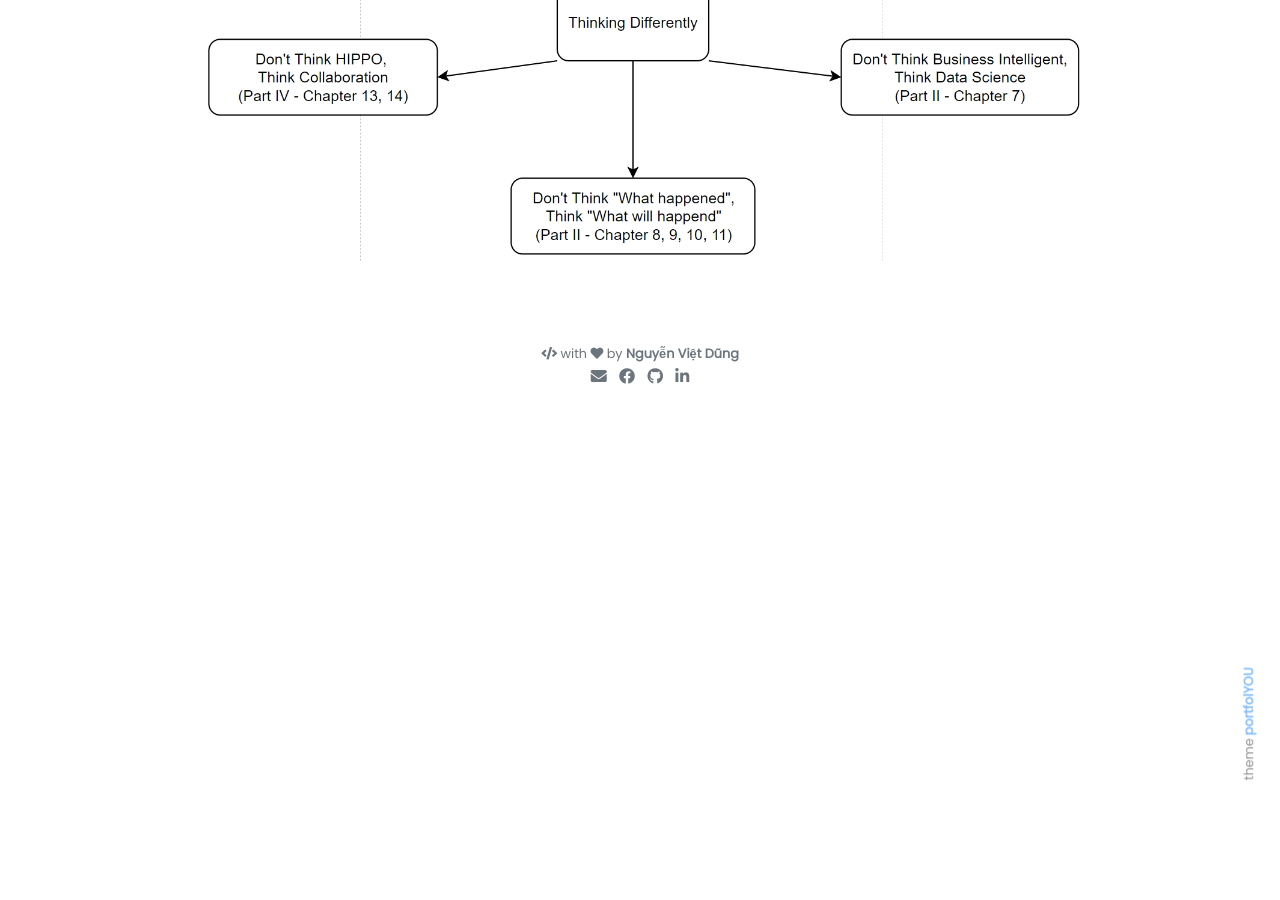
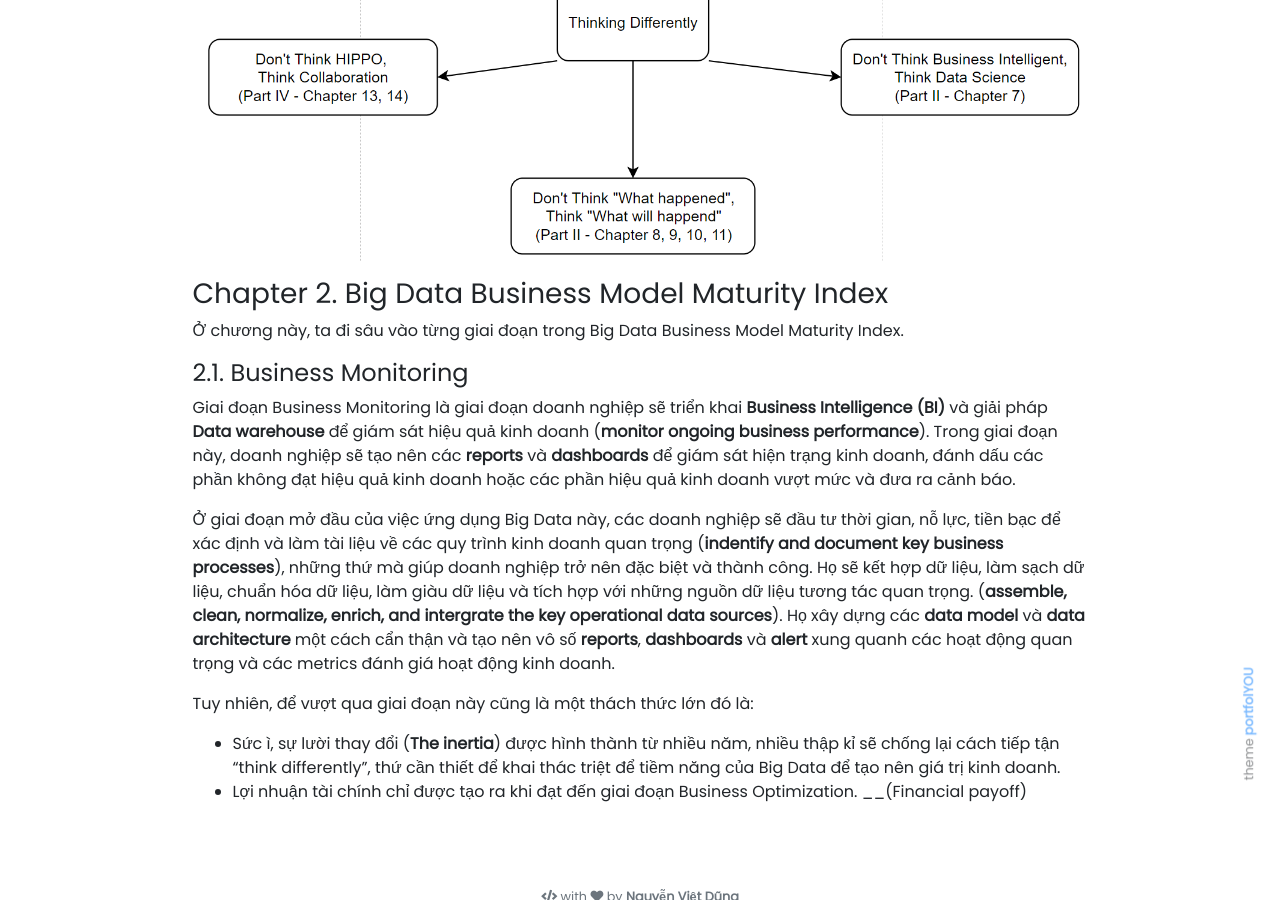
Before and after one commit to dungnv0696/nhathomongmo, a Jekyll site: the page built from _posts/2022-05-31-business-potential-big-data.md, in a window 1280 px wide and 900 px high, scrolled down 3917 px. Built offline with Jekyll 4.4.1, drawn with Linux system fonts in a browser that asks for light colours; nearby versions of some CDN libraries; our own code applies the rules of GitHub Pages for plain Markdown files; comment, search, counter and statistics services are not loaded; before the commit the page ends 4322 px from its top, so only the background shows below that; some of the changed text lies outside the part shown.

Commit message:
Update 2022-05-31-business-potential-big-data.md

```diff
--- a/_posts/2022-05-31-business-potential-big-data.md
+++ b/_posts/2022-05-31-business-potential-big-data.md
@@ -74,3 +74,14 @@ Trở lại với Big Data, tất cả các đổi mới sáng tạo đều rút
 #### 1.5 Critical Importance of "Thinking Differently"
 
 ![Thinking Differently](https://dungnv0696.github.io/nhathomongmo/assets/img/thinking_differently.png)
+
+### Chapter 2. Big Data Business Model Maturity Index
+Ở chương này, ta đi sâu vào từng giai đoạn trong Big Data Business Model Maturity Index.
+#### 2.1.  Business Monitoring
+Giai đoạn Business Monitoring là giai đoạn doanh nghiệp sẽ triển khai __Business Intelligence (BI)__ và giải pháp __Data warehouse__ để giám sát hiệu quả kinh doanh (__monitor ongoing business performance__). Trong giai đoạn này, doanh nghiệp sẽ tạo nên các __reports__ và __dashboards__ để giám sát hiện trạng kinh doanh, đánh dấu các phần không đạt hiệu quả kinh doanh hoặc các phần hiệu quả kinh doanh vượt mức và đưa ra cảnh báo.
+
+Ở giai đoạn mở đầu của việc ứng dụng Big Data này, các doanh nghiệp sẽ đầu tư thời gian, nỗ lực, tiền bạc để xác định và làm tài liệu về các quy trình kinh doanh quan trọng (__indentify and document key business processes__), những thứ mà giúp doanh nghiệp trở nên đặc biệt và thành công. Họ sẽ kết hợp dữ liệu, làm sạch dữ liệu, chuẩn hóa dữ liệu, làm giàu dữ liệu và tích hợp với những nguồn dữ liệu tương tác quan trọng. (__assemble, clean, normalize, enrich, and intergrate the key operational data sources__). Họ xây dựng các __data model__ và __data architecture__ một cách cẩn thận và tạo nên vô số __reports__, __dashboards__ và __alert__ xung quanh các hoạt động quan trọng và các metrics đánh giá hoạt động kinh doanh.
+
+Tuy nhiên, để vượt qua giai đoạn này cũng là một thách thức lớn đó là:
+- Sức ì, sự lười thay đổi (__The inertia__) được hình thành từ nhiều năm, nhiều thập kỉ sẽ chống lại cách tiếp tận "think differently", thứ cần thiết để khai thác triệt để tiềm năng của Big Data để tạo nên giá trị kinh doanh.
+- Lợi nhuận tài chính chỉ được tạo ra khi đạt đến giai đoạn Business Optimization. __(Financial payoff)
```
